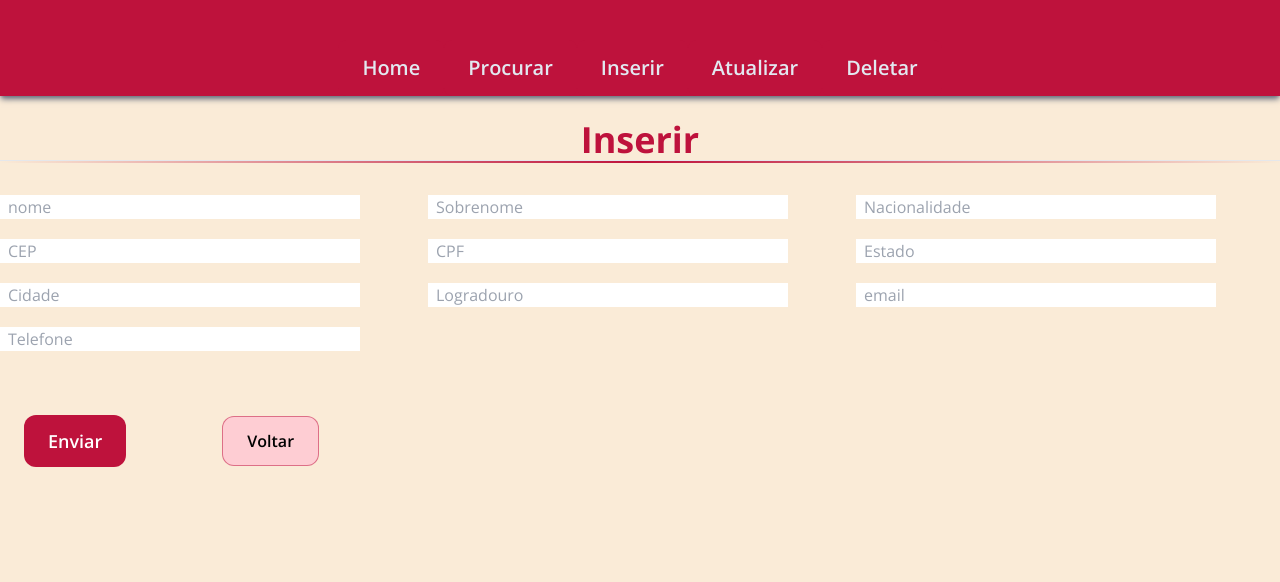
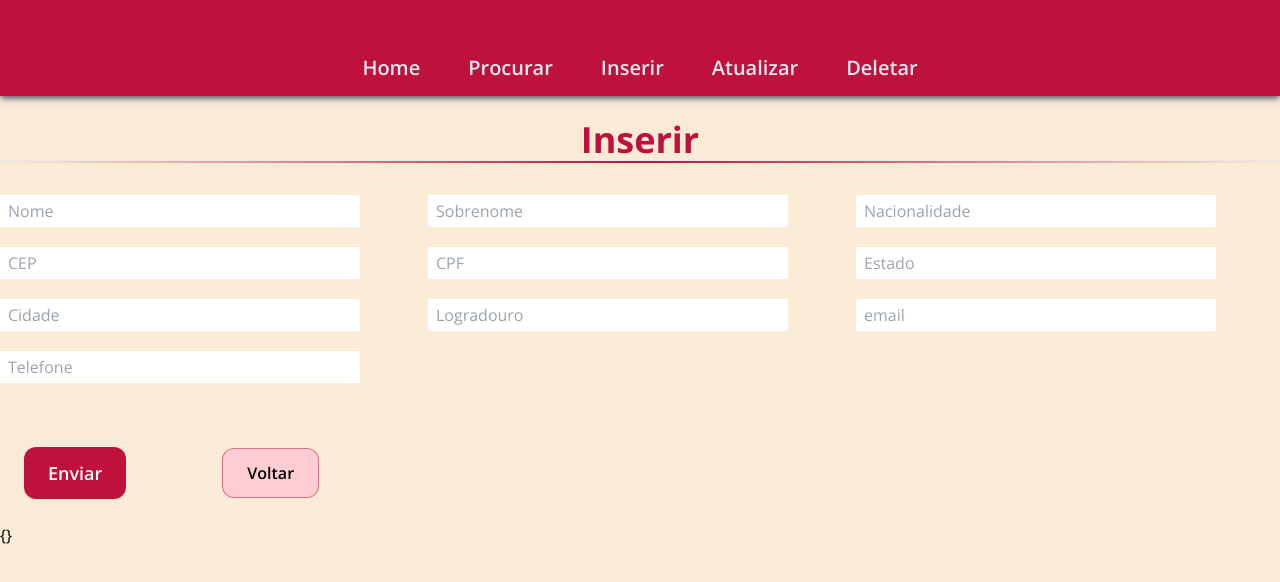
Before and after one commit to Wimull/Person_register, a Next.js app: page /inserir in a window 1280 px wide. Shown: the top 582 px of the page. Built offline with nearby package versions, Linux system fonts and the light colour scheme.

Commit message:
Fixed CEP autocomplete

```diff
--- a/components/forms/cep.form.js
+++ b/components/forms/cep.form.js
@@ -1,11 +1,17 @@
 import InputMask from "react-input-mask";
+import { useForm } from "react-hook-form";
 export function InputCep(props) {
+	const { register } = useForm();
 	return (
 		<InputMask
 			mask="99999-999"
 			placeholder={"CEP"}
-			name={props.name}
+			name={"cep"}
 			maskChar=""
+			{...register("cep", {
+				onChange: props.onChange,
+				onBlur: props.onBlur,
+			})}
 		/>
 	);
 }
--- a/components/forms/cpf.form.js
+++ b/components/forms/cpf.form.js
@@ -1,11 +1,16 @@
 import InputMask from "react-input-mask";
+import { useForm } from "react-hook-form";
 export function InputCpf(props) {
+	const { register } = useForm();
 	return (
 		<InputMask
 			mask="999.999.999-99"
 			name={"cpf"}
+			maskChar=""
 			placeholder={"CPF"}
-			maskChar=""
+			{...register("cpf", {
+				onChange: props.onChange,
+			})}
 		/>
 	);
 }
--- a/components/forms/estado.form.js
+++ b/components/forms/estado.form.js
@@ -1,7 +1,21 @@
 import InputMask from "react-input-mask";
+import { useForm } from "react-hook-form";
+import React, { useState } from "react";
 
 export function InputEstado(props) {
+	const { register } = useForm();
+
 	return (
-		<InputMask mask="aa" placeholder={"Estado"} name={"estado"} maskChar="" />
+		<InputMask
+			mask="aa"
+			placeholder={"Estado"}
+			name={"estado"}
+			value={props.value}
+			maskChar=""
+			{...register("estado", {
+				onChange: props.onChange,
+				value: props.value,
+			})}
+		/>
 	);
 }
--- a/components/forms/forms.js
+++ b/components/forms/forms.js
@@ -17,6 +17,8 @@ export function Form(props) {
 		setValue,
 		formState: { errors },
 	} = useForm();
+
+	const [cepTouched, setCepTouched] = useState({});
 
 	function handleDataChange(e) {
 		console.log(props.data);
@@ -53,29 +55,37 @@ export function Form(props) {
 		}
 	}
 
-	function onSubmit(e) {
-		e.preventDefault;
-		console.log(props.data);
-	}
 	async function checkCep() {
 		if (!/[\d]{5}-[\d]{3}$/.test(props.data.cep)) return console.log("error");
 		let query = props.data.cep.replace(/-/g, "");
 		let response = await fetch(`https://viacep.com.br/ws/${query}/json`);
 		response.json().then((json) => {
 			let { logradouro, localidade, uf } = json;
-			setValue("logradouro", logradouro);
-			setValue("cidade", localidade);
-			setValue("estado", uf);
+			console.log(logradouro, localidade, uf);
+			setValue("logradouro", logradouro, {});
+			setValue("cidade", localidade, {});
+			setValue("estado", uf, {});
+			props.setData({
+				...props.data,
+				logradouro: logradouro,
+				cidade: localidade,
+				estado: uf,
+			});
+		});
+	}
+	useEffect(() => {
+		checkCep();
+	}, [cepTouched]);
 
-			console.log(props.data);
-		});
+	function capitalizeEstado() {
+		setValue("estado", props.data.estado.toUpperCase());
 	}
 
 	return (
 		<form onSubmit={handleSubmit(props.onSubmit)}>
 			<div className={Styles.forms}>
 				<input
-					placeholder={"nome"}
+					placeholder={"Nome"}
 					name={"nome"}
 					{...register("nome", {
 						required: {
@@ -111,10 +121,10 @@ export function Form(props) {
 					name={"cep"}
 					placeholder="CEP"
 					onChange={handleDataChange}
-					onBlur={checkCep}
+					onBlur={setCepTouched}
 					{...register("cep", {
 						pattern: {
-							value: /[\d]{5}-[\d]{3}$/,
+							value: /([\d]{5}-[\d]{3}$)|^$/,
 							message: "CEP inválido. ",
 						},
 						required: {
@@ -122,7 +132,7 @@ export function Form(props) {
 							message: "CEP não foi preenchido. ",
 						},
 						onChange: handleDataChange,
-						onBlur: checkCep,
+						onBlur: setCepTouched,
 					})}
 				/>
 				<InputCpf
@@ -131,7 +141,7 @@ export function Form(props) {
 					onChange={handleDataChange}
 					{...register("cpf", {
 						pattern: {
-							value: /[\d]{3}\.[\d]{3}\.[\d]{3}-[\d]{2}$/,
+							value: /([\d]{3}\.[\d]{3}\.[\d]{3}-[\d]{2}$)|^$/,
 							message: "CPF inválido. ",
 						},
 						required: {
@@ -145,6 +155,7 @@ export function Form(props) {
 					placeholder={"Estado"}
 					name={"estado"}
 					onChange={handleDataChange}
+					value={props.data.estado}
 					{...register("estado", {
 						required: {
 							value: requireAllCamps,
@@ -152,10 +163,12 @@ export function Form(props) {
 						},
 						pattern: {
 							value:
-								/(A[CLPM])|(BA)|(CE)|(DF)|(M[ATSG])|(P[ABREI])|(R[JNSOR])|(S[CPE])|(TO)/,
+								/(A[CLPM])|(BA)|(CE)|(DF)|(M[ATSG])|(P[ABREI])|(R[JNSOR])|(S[CPE])|(TO)|^$/,
 							message: "Estado inválido ",
 						},
 						onChange: handleDataChange,
+						onBlur: capitalizeEstado,
+						setValueAs: (v) => v.toUpperCase(),
 					})}
 				/>
 				<input
--- a/components/forms/forms.module.css
+++ b/components/forms/forms.module.css
@@ -14,5 +14,5 @@
 	@apply md:grid-cols-2 lg:grid-cols-3;
 }
 .forms input {
-	@apply px-2 my-2 min-w-fit max-w-xl mr-16;
+	@apply px-2 py-1 my-2 min-w-fit max-w-xl mr-16;
 }
--- a/pages/inserir/index.js
+++ b/pages/inserir/index.js
@@ -10,10 +10,26 @@ export default function () {
 		formState: { errors },
 	} = useForm();
 	const [formData, setFormData] = useState({});
+	const [peopleRegisterd, setPeopleRegisterd] = useState({});
 
-	function onSubmit(e) {
+	async function onSubmit(e) {
 		e.preventDefault;
-		console.log(formData);
+		let postPacket = Object.keys(formData)
+			.filter((key) => formData[key] !== "")
+			.reduce((res, key) => ((res[key] = formData[key]), res), {});
+		postPacket = JSON.stringify(postPacket);
+		let response = await fetch("http://localhost:3000/api/entry/Register/", {
+			method: "POST",
+			headers: {
+				"Content-type": "application/json",
+				"access-control-allow-origin": "*",
+			},
+			body: postPacket,
+		});
+
+		let data = await response.json();
+		console.log(response, data);
+		setPeopleRegisterd(data);
 	}
 	return (
 		<PageTemplate>
@@ -30,7 +46,9 @@ export default function () {
 			>
 				<Buttons href="/" />
 			</Form>
-			<div></div>
+			<div>
+				<h1>{JSON.stringify(peopleRegisterd)}</h1>
+			</div>
 		</PageTemplate>
 	);
 }
--- a/pages/procurar/index.js
+++ b/pages/procurar/index.js
@@ -10,10 +10,20 @@ export default function () {
 		formState: { errors },
 	} = useForm();
 	const [formData, setFormData] = useState({});
+	const [peopleRegisterd, setPeopleRegisterd] = useState({});
 
-	function onSubmit(e) {
+	async function onSubmit(e) {
 		e.preventDefault;
-		console.log(formData);
+		let getPacket = Object.keys(formData)
+			.filter((key) => formData[key] !== "") //Filters empty strings
+			.reduce((res, key) => `${res}${key}=${formData[key]}&`, "?");
+
+		let response = await fetch(
+			`http://localhost:3000/api/entry/Register${getPacket}`
+		);
+		let data = await response.json();
+		console.log(response, data);
+		setPeopleRegisterd(data);
 	}
 	return (
 		<PageTemplate>
@@ -30,7 +40,9 @@ export default function () {
 			>
 				<Buttons href="/" />
 			</Form>
-			<div></div>
+			<div>
+				<h1>{JSON.stringify(peopleRegisterd)}</h1>
+			</div>
 		</PageTemplate>
 	);
 }
```
